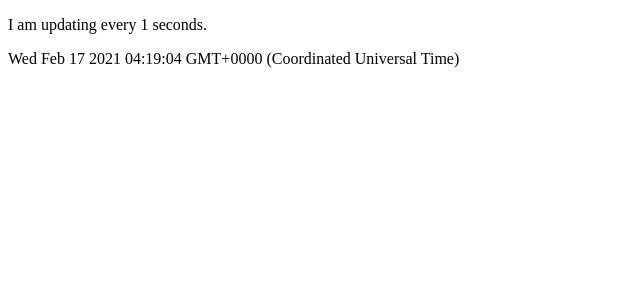
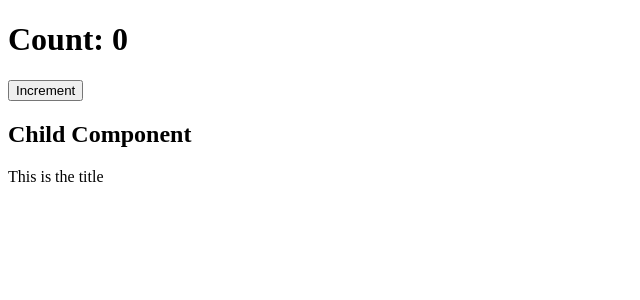
Before and after one commit to hanamhn/recoil-research, a React (Create React App) app: page / in a window 1280 px wide. Shown: the top 300 px of the page, without its empty margins (0-640 px from the left). Built offline with nearby package versions, Linux system fonts and the light colour scheme; no server answers.

Commit message:
memo, useMemo, useCallback

```diff
--- a/src/App.js
+++ b/src/App.js
@@ -1,25 +1,51 @@
-import React, { Component } from "react";
-import Child from "./Child";
+import React, { useState, useEffect, useCallback } from "react";
+import ChildComponent from "./components/ChildComponent";
 
-export default class App extends Component {
-  state = {
-    time: new Date(),
-  };
+const fetchData = (type) => {
+  return fetch(`https://jsonplaceholder.typicode.com/${type}`)
+    .then((response) => response.json())
+    .then((json) => console.log(json));
+};
 
-  componentDidMount() {
-    setInterval(() => {
-      this.setState({
-        time: new Date(),
-      });
-    }, 1000);
-  }
+const App = () => {
+  const [count, setCount] = useState(0);
 
-  render() {
-    return (
-      <div>
-        <Child seconds={1} />
-        {this.state.time.toString()}
-      </div>
-    );
-  }
-}
+  useEffect(() => {
+    fetchData("todos");
+  }, []);
+  return (
+    <div>
+      <h1>Count: {count}</h1>
+      <button onClick={() => setCount(count + 1)}>Increment</button>
+      <ChildComponent title="This is the title" fetchData={fetchData} />
+    </div>
+  );
+};
+
+export default App;
+
+// import React, { Component } from "react";
+// import Child from "./Child";
+
+// export default class App extends Component {
+//   state = {
+//     time: new Date(),
+//   };
+
+//   componentDidMount() {
+//     setInterval(() => {
+//       this.setState({
+//         time: new Date(),
+//       });
+//     }, 1000);
+//   }
+
+//   render() {
+//     return (
+//       <div>
+//         <Child seconds={1} />
+//         {this.state.time.toString()}
+//       </div>
+//     );
+//   }
+// }
--- /dev/null
+++ b/src/components/ChildComponent.js
@@ -0,0 +1,16 @@
+import React, { memo, useEffect } from "react";
+
+const ChildComponent = (props) => {
+  console.log("render child component");
+  useEffect(() => {
+    props.fetchData("users");
+  }, [props.fetchData]);
+  return (
+    <div>
+      <h2>Child Component</h2>
+      <p>{props.title}</p>
+    </div>
+  );
+};
+
+export default memo(ChildComponent);
```
